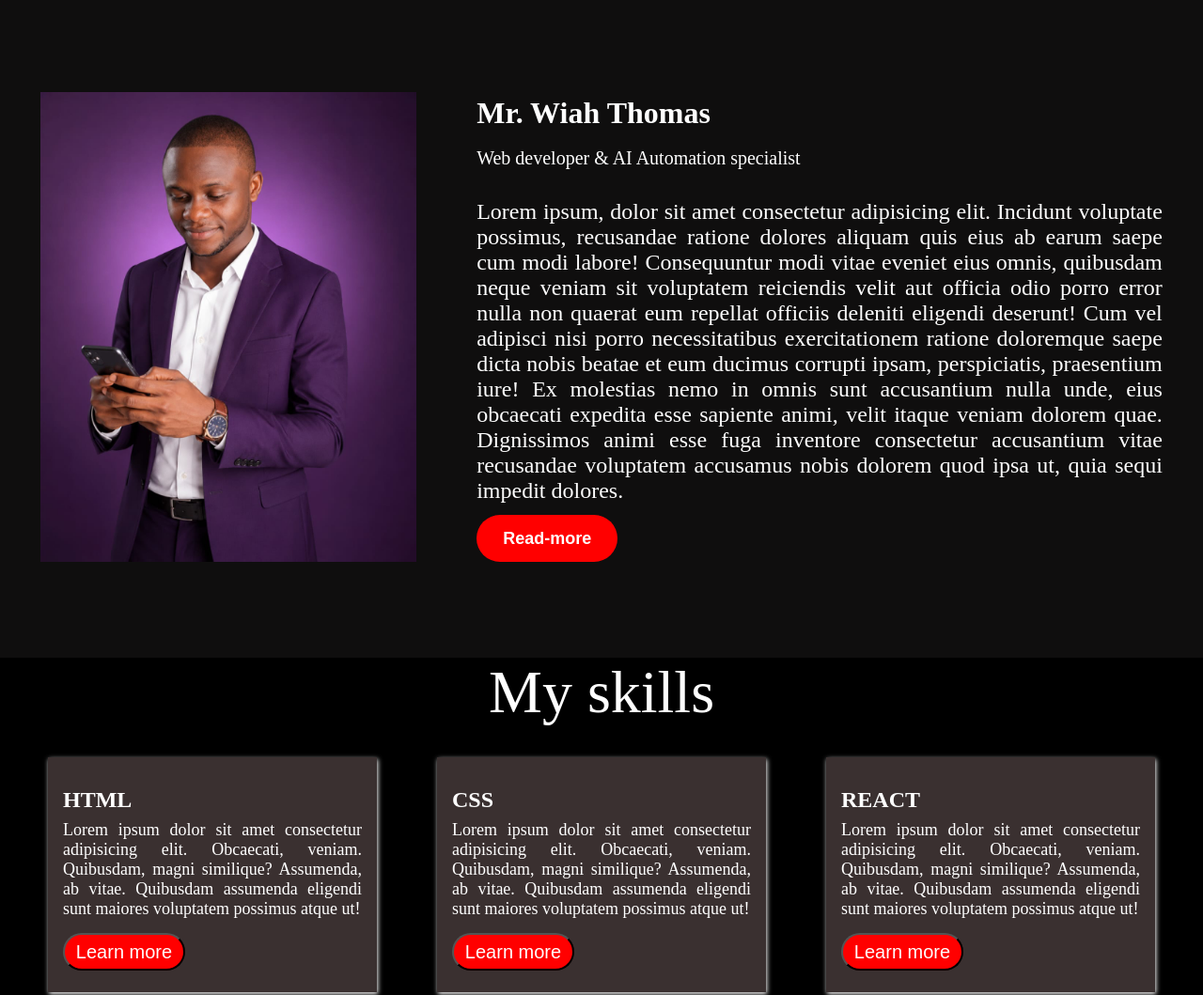
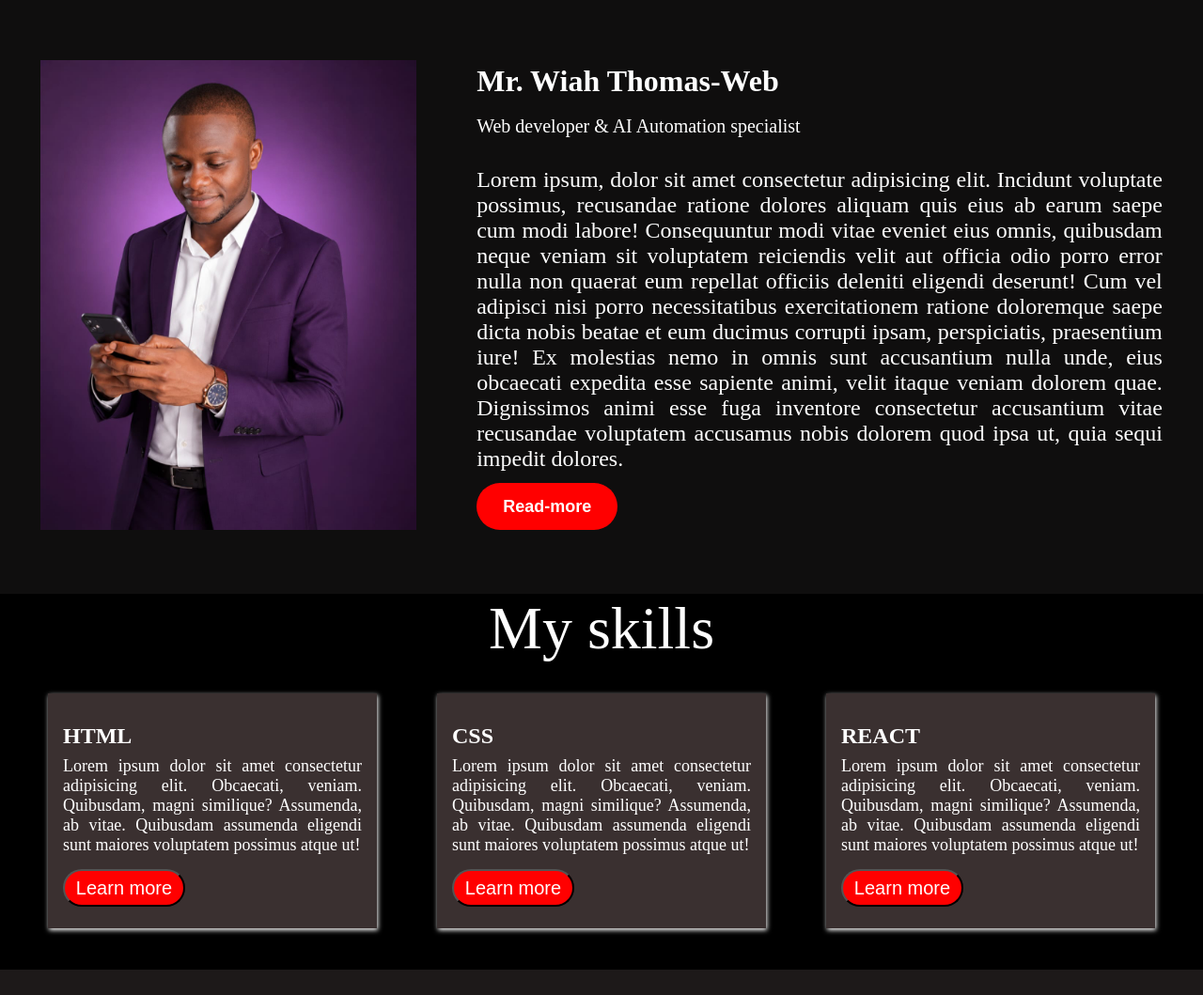
Before and after one commit to wiahd0000/project-practice, a plain HTML site: page index.html in a window 1280 px wide. Shown: the top 1059 px of the page at 94% size. Drawn offline with Linux system fonts and the light colour scheme.

Commit message:
new commit

```diff
--- a/index.html
+++ b/index.html
@@ -22,7 +22,7 @@
       </div>
 
       <div class="text-one">
-        <h1>Mr. Wiah Thomas</h1><br>
+        <h1>Mr. Wiah Thomas-Web</h1><br>
         <label for="#">Web developer & AI Automation specialist</label>
 
         <p>Lorem ipsum, dolor sit amet consectetur adipisicing elit. Incidunt voluptate possimus, recusandae ratione
--- a/style.css
+++ b/style.css
@@ -3,6 +3,17 @@
   padding: 0;
   box-sizing: border-box;
 }
+
+/* media query */
+ /* @media (min-width:600px) {
+  .page-one{
+  width: 100%;
+  color: red;
+  }
+
+ } */
+
+/* media query ending */
 
 .img img{
   width: 400px;
@@ -13,7 +24,7 @@
   gap: 4rem;
   background-color: rgb(15, 14, 14);
   width: 100%;
-  height: 700px;
+  height: auto;
  padding: 4rem 2rem;
  justify-content: center;
  align-items: center;
```
